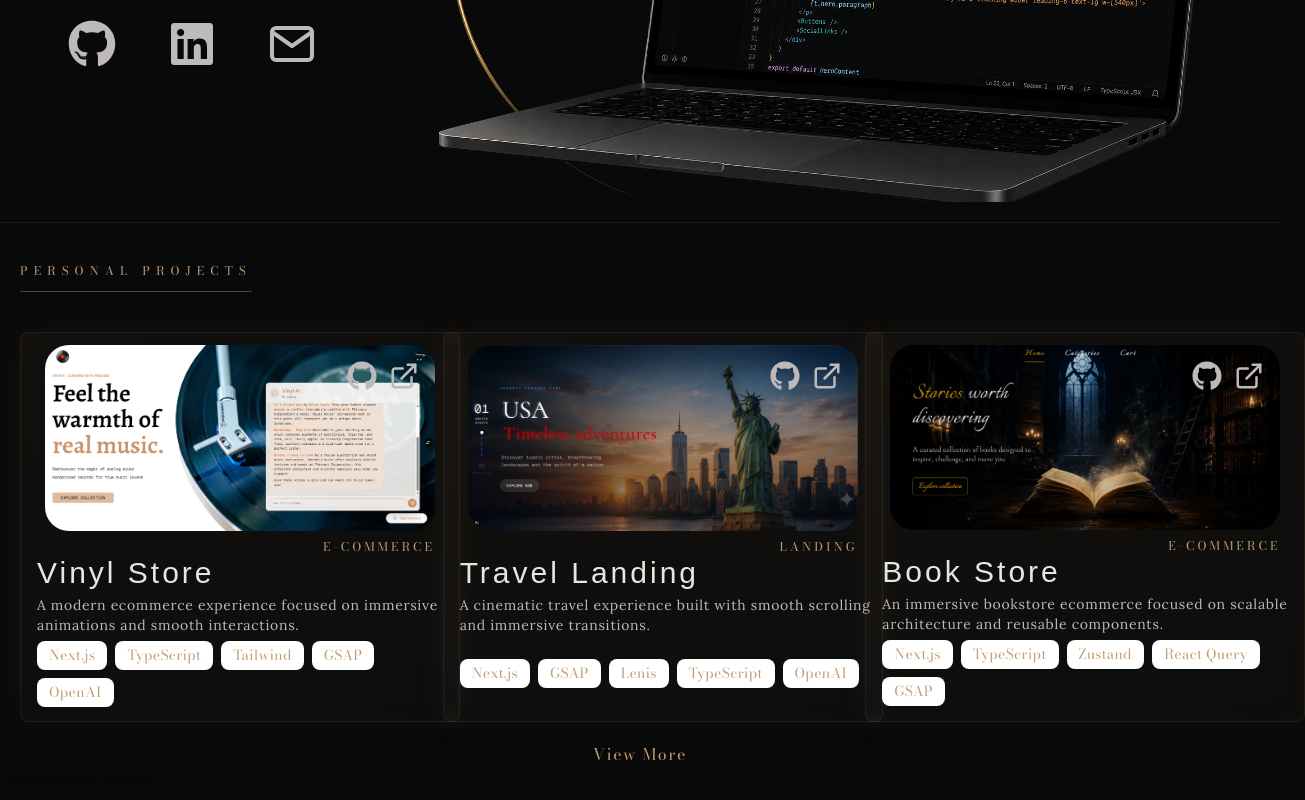
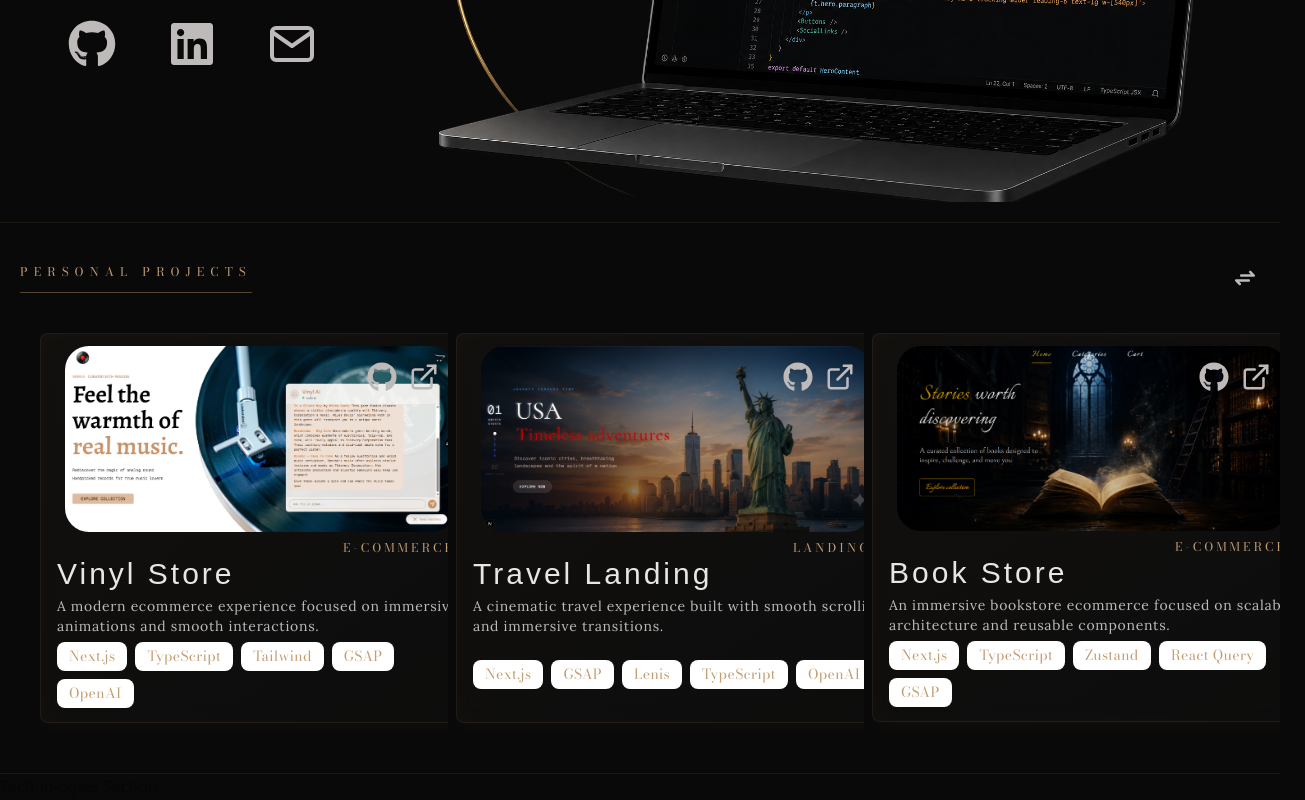
Before and after one commit to RobertFacundo/new-portfolio, a Next.js app: page / in a window 1280 px wide. Shown: the part 578-1378 px from the top of the page, 1305 px wide, since content can reach past the window. Built offline with nearby package versions, Linux system fonts and the light colour scheme; a web font is replaced by a local one.

Commit message:
feat: redesign projects section with stacked cards animations

```diff
--- a/features/projects/Projects.tsx
+++ b/features/projects/Projects.tsx
@@ -1,12 +1,27 @@
+'use client'
+import { useRef, useState } from 'react'
 import ProjectsSection from './components/ProjectsSection'
+import { useProjectsAnimations } from './animations/useProjectsAnimations'
+import SectionHeader from './components/SectionHeader'
 
 const Projects = () => {
+  const [open, setOpen] = useState(false)
+  const titleRef = useRef<HTMLHeadingElement | null>(null)
+  const projectsRef = useRef<HTMLDivElement | null>(null)
+
+  useProjectsAnimations({
+    titleRef,
+    projectsRef
+  })
+
   return (
-    <section id='projects' className='border-t border-gold/10 pt-10 '>
-      <h1 className=' relative ml-5 font-brand text-xs uppercase tracking-[0.5em] text-gold pb-3 border-b  border-gold/40 w-fit'>
-        Personal Projects
-      </h1>
-      <ProjectsSection />
+    <section id='projects' className='border-t border-b border-gold/10 py-10  '>
+      <SectionHeader
+        title='Personal Projects'
+        open={open}
+        onToggle={() => setOpen(prev => !prev)}
+      />
+      <ProjectsSection open={open} ref={projectsRef} />
     </section>
   )
 }
--- /dev/null
+++ b/features/projects/animations/useProjectsAnimations.ts
@@ -0,0 +1,58 @@
+import { useGSAP } from '@gsap/react'
+import { RefObject } from 'react'
+import { gsap } from '@/shared/lib/gsap'
+
+interface Props {
+  titleRef: RefObject<HTMLHeadingElement | null>
+  projectsRef: RefObject<HTMLDivElement | null>
+}
+
+export const useProjectsAnimations = ({ titleRef, projectsRef }: Props) => {
+  useGSAP(() => {
+    const title = titleRef.current
+    const projects = projectsRef.current
+
+    if (!title || !projects) return
+
+    const cards = Array.from(projects.children)
+
+    const tl = gsap.timeline({
+      scrollTrigger: {
+        trigger: projects,
+        start: 'top 85%',
+        toggleActions: 'play none none none'
+      }
+    })
+
+    tl.fromTo(
+      title,
+      {
+        opacity: 0,
+        x: -20,
+        filter: 'blur(6px)'
+      },
+      {
+        opacity: 1,
+        x: 0,
+        filter: 'blur(0px)',
+        duration: 0.8,
+        ease: 'power3.out'
+      }
+    )
+    tl.fromTo(
+      cards,
+      {
+        opacity: 0,
+        scale: 0.75
+      },
+      {
+        opacity: 1,
+        scale: 1,
+        duration: 1.2,
+        stagger: 0.15,
+        ease: 'power3.out'
+      },
+      '-=0.3'
+    )
+  }, [])
+}
--- a/features/projects/components/ProjectCard.tsx
+++ b/features/projects/components/ProjectCard.tsx
@@ -1,13 +1,17 @@
 import { Project } from '../types/project'
 import ProjectPreview from './ProjectPreview'
+import { forwardRef } from 'react'
 
 interface Props {
   project: Project
 }
 
-const ProjectCard = ({ project }: Props) => {
+const ProjectCard = forwardRef<HTMLElement, Props>(({ project }, ref) => {
   return (
-    <article className='luxury-card group flex flex-col w-[440px] pt-3 mb-5'>
+    <article
+      ref={ref}
+      className='luxury-card group flex flex-col w-[440px] pt-3 mb-5'
+    >
       <ProjectPreview project={project} />
 
       <div className='flex flex-col gap-1 justify-center pl-4 pb-3'>
@@ -34,6 +38,6 @@ const ProjectCard = ({ project }: Props) => {
       </div>
     </article>
   )
-}
+})
 
 export default ProjectCard
--- /dev/null
+++ b/features/projects/components/ProjectStack.tsx
@@ -0,0 +1,43 @@
+import { cn } from '@/shared/lib/classes'
+import ProjectCard from './ProjectCard'
+import type { Project } from '../types/project'
+
+interface ProjectStackProps {
+  projects: Project[]
+  open: boolean
+}
+
+const ProjectStack = ({ projects, open }: ProjectStackProps) => {
+  const first = projects[0]
+  const second = projects[1]
+
+  return (
+    <div className='relative h-[400px] overflow-hidden'>
+      {first && (
+        <div
+          className={cn(
+            'absolute inset-0 transition-all duration-700 ease-out',
+            open ? 'scale-75 opacity-0' : 'scale-100 opacity-100'
+          )}
+        >
+          <ProjectCard project={first} />
+        </div>
+      )}
+
+      {second && (
+        <div
+          className={cn(
+            'absolute inset-0 transition-all duration-700 ease-out',
+            open
+              ? 'translate-y-0 opacity-100 scale-100'
+              : 'translate-y-full opacity-0 scale-75'
+          )}
+        >
+          <ProjectCard project={second} />
+        </div>
+      )}
+    </div>
+  )
+}
+
+export default ProjectStack
--- a/features/projects/components/ProjectsSection.tsx
+++ b/features/projects/components/ProjectsSection.tsx
@@ -1,45 +1,48 @@
 'use client'
 
-import { useState, useEffect } from 'react'
+import { useState, forwardRef } from 'react'
 import { PROJECTS } from '@/shared/constants/projects'
-import ProjectCard from './ProjectCard'
-import { ScrollTrigger } from '@/shared/lib/gsap'
-import { refreshLenis } from '@/shared/lib/lenis'
+import ProjectStack from './ProjectStack'
+import { splitIntoColumns } from '../utils/splitColumns'
 
-const ProjectsSection = () => {
-  const [showMore, setShowMore] = useState(false)
+interface Props {
+  open: boolean
+}
 
-  const firstProjects = PROJECTS.slice(0, 3)
-  const extraProjects = PROJECTS.slice(3)
-
-  useEffect(() => {
-    refreshLenis()
-    ScrollTrigger.refresh()
-  }, [showMore])
+const ProjectsSection = forwardRef<HTMLDivElement, Props>(({ open }, ref) => {
+  const columns = splitIntoColumns(PROJECTS, 3)
 
   return (
-    <div>
-      <div className='grid grid-cols-3 gap-2 mt-10 ml-5'>
-        {firstProjects.map(project => (
-          <ProjectCard key={project.id} project={project} />
+    <div ref={ref} className='mt-10 ml-10'>
+      <div className='grid grid-cols-3 gap-2'>
+        {columns.map((column, index) => (
+          <ProjectStack key={index} projects={column} open={open} />
         ))}
-
-        {showMore &&
-          extraProjects.map(project => (
-            <ProjectCard key={project.id} project={project} />
-          ))}
       </div>
 
-      {extraProjects.length > 0 && (
-        <button
-          onClick={() => setShowMore(prev => !prev)}
-          className='mx-auto cursor-pointer w-full font-brand tracking-widest text-gold'
-        >
-          {showMore ? 'Show Less' : 'View More'}
-        </button>
-      )}
+      {/* <button
+        onClick={() => setOpen(prev => !prev)}
+        className='
+          mx-auto mt-1
+          flex items-center justify-center gap-3
+          w-full
+          font-brand
+          tracking-widest
+          text-gold
+          cursor-pointer
+        '
+      >
+        <CgChevronDoubleDown
+          className={cn(
+            'transition-transform duration-700',
+            !open && 'rotate-180'
+          )}
+        />
+      </button> */}
     </div>
   )
-}
+})
+
+ProjectsSection.displayName = 'ProjectsSection'
 
 export default ProjectsSection
--- /dev/null
+++ b/features/projects/components/SectionHeader.tsx
@@ -0,0 +1,57 @@
+import { CgMathPlus, CgMathMinus } from 'react-icons/cg'
+import { cn } from '@/shared/lib/classes'
+import { CgArrowsExchange } from 'react-icons/cg'
+
+interface SectionHeaderProps {
+  title: string
+  open?: boolean
+  onToggle?: () => void
+}
+
+const SectionHeader = ({ title, open, onToggle }: SectionHeaderProps) => {
+  return (
+    <div className='flex w-full items-center justify-between px-5'>
+      <h1
+        className='
+          font-brand
+          text-xs
+          uppercase
+          tracking-[0.5em]
+          text-gold
+          pb-3
+          border-b
+          border-gold/40
+        '
+      >
+        {title}
+      </h1>
+
+      {onToggle && (
+        <button
+          onClick={onToggle}
+          className='
+            flex
+            items-center
+            justify-center
+            text-text-secondary
+            hover:text-gold
+            text-3xl
+            cursor-pointer
+            transition-[transform, color]
+            duration-700
+            hover:scale-110
+          '
+        >
+          <CgArrowsExchange
+            className={cn(
+              'transition-transform duration-500',
+              open && 'rotate-180'
+            )}
+          />
+        </button>
+      )}
+    </div>
+  )
+}
+
+export default SectionHeader
--- /dev/null
+++ b/features/projects/utils/splitColumns.ts
@@ -0,0 +1,7 @@
+import type { Project } from '../types/project'
+
+export const splitIntoColumns = (items: Project[], columns: number) => {
+  return Array.from({ length: columns }, (_, column) =>
+    items.filter((_, index) => index % columns === column)
+  )
+}
--- a/package.json
+++ b/package.json
@@ -10,6 +10,8 @@
   },
   "dependencies": {
     "@gsap/react": "^2.1.2",
+    "@radix-ui/react-accordion": "^1.2.20",
+    "clsx": "^2.1.1",
     "gsap": "^3.15.0",
     "lenis": "^1.3.25",
     "next": "16.2.12",
@@ -17,6 +19,7 @@
     "react": "19.2.4",
     "react-dom": "19.2.4",
     "react-icons": "^5.7.0",
+    "tailwind-merge": "^3.6.0",
     "zustand": "^5.0.14"
   },
   "devDependencies": {
--- /dev/null
+++ b/shared/lib/classes.ts
@@ -0,0 +1,6 @@
+import { clsx, type ClassValue } from 'clsx'
+import { twMerge } from 'tailwind-merge'
+
+export function cn (...inputs: ClassValue[]) {
+  return twMerge(clsx(inputs))
+}
--- a/shared/lib/lenis.ts
+++ b/shared/lib/lenis.ts
@@ -13,3 +13,14 @@ export const getLenis = () => {
 export const refreshLenis = () => {
   lenis?.resize()
 }
+
+export const getScroll = () => {
+  return lenis?.scroll ?? window.scrollY
+}
+
+export const scrollTo = (target: number | HTMLElement, offset = 0) => {
+  lenis?.scrollTo(target, {
+    offset,
+    duration: 1.5
+  })
+}
```
Also changed, not shown: 1 other file (tests, documents, lock files or other folders).
